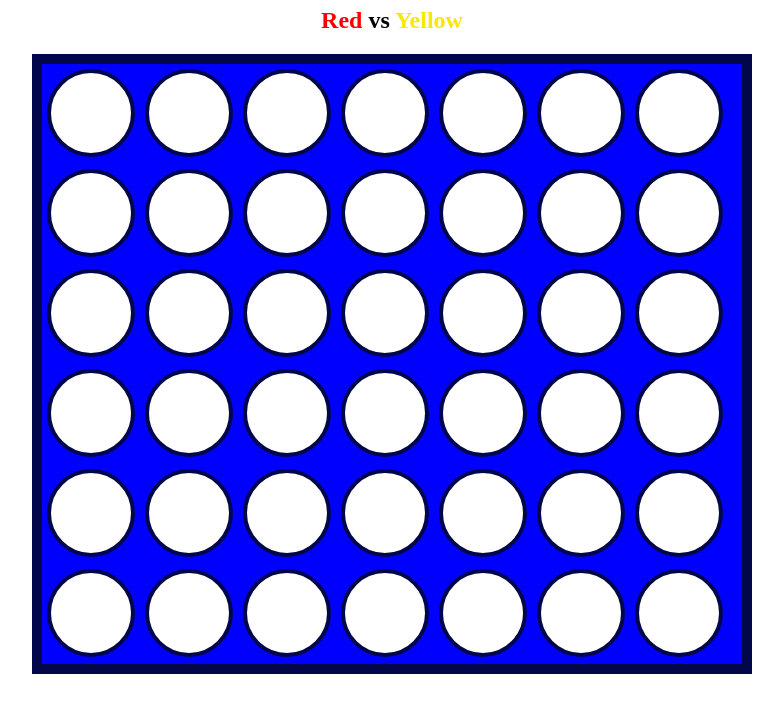
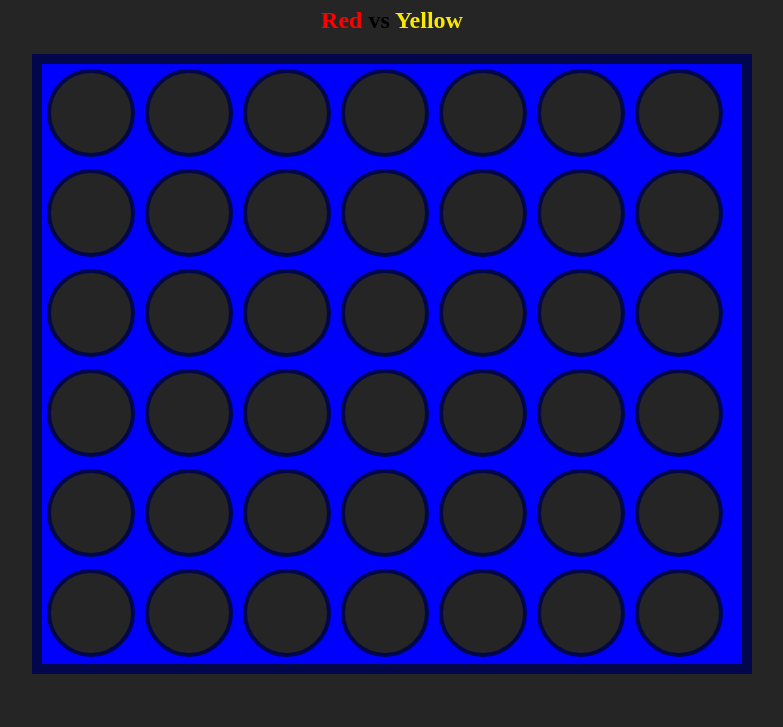
Before and after one commit to alexanderglemme/connectFour, a plain HTML site: page index.html in a window 1280 px wide. Shown: the part 73-800 px from the top of the page, without its empty margins (248-1031 px from the left). Drawn offline with Linux system fonts and the light colour scheme.

Commit message:
Change bg color of grid and cells

```diff
--- a/assets/style.css
+++ b/assets/style.css
@@ -1,11 +1,12 @@
 body {
     text-align: center;
+    background-color: rgb(37,37,38);
 }
 
 .cell {
     width: 80px;
     height: 80px;
-    background-color: white;
+    background-color: rgb(37,37,38);
 
     margin: 5px;
     border: 4px solid rgb(2, 7, 76);
```
